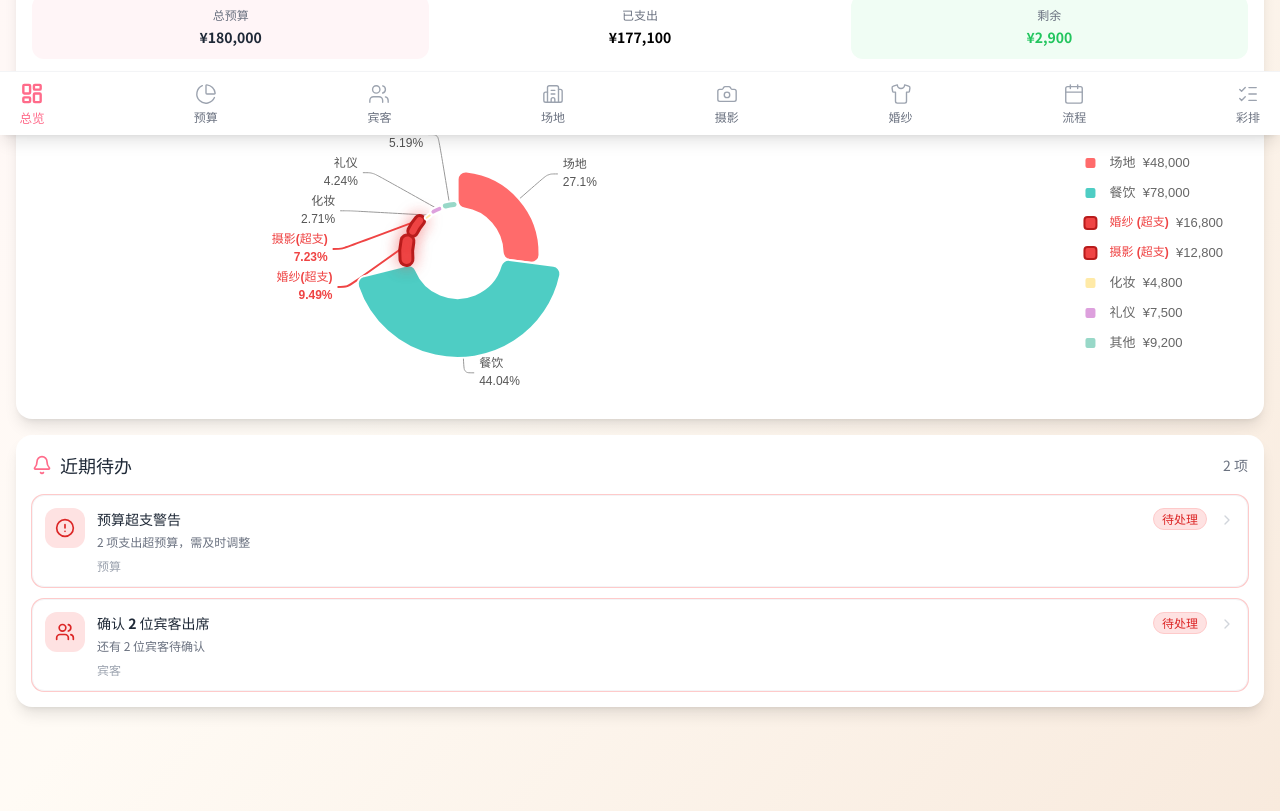
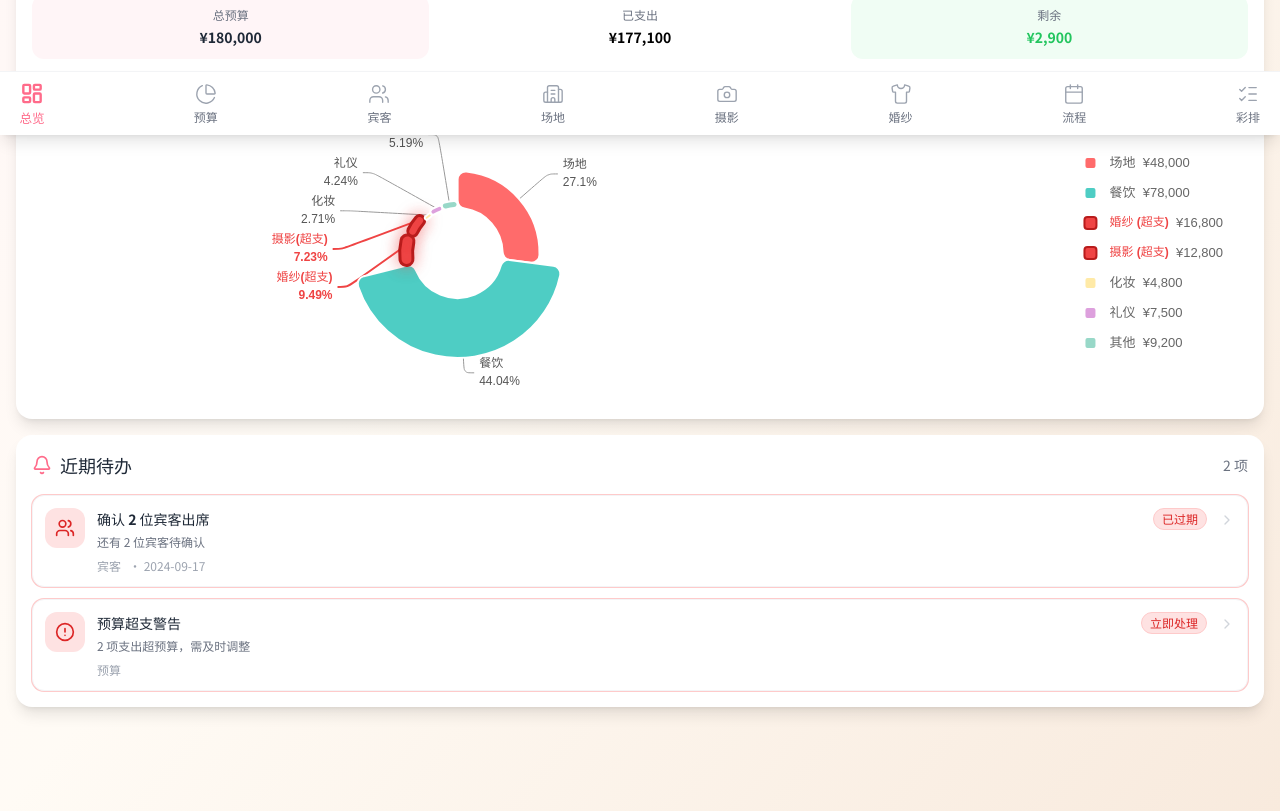
Before and after one commit to nineteen1026-pixel/lyt-9, a Vue app: page /overview in a window 1280 px wide. Shown: the part 665-1476 px from the top of the page. Built offline with nearby package versions, Linux system fonts and the light colour scheme.

Commit message:
.3981746827702544:a861fcbbfb90c9e8979d2c816eacf224_6a336bab61067e35c539d958.6a33d57000646dedd7aa8bec.6a33d56f463473e46ce41cfc:Trae CN.T(2026/6/18 19:24:32)

```diff
--- a/src/views/OverviewView.vue
+++ b/src/views/OverviewView.vue
@@ -118,10 +118,50 @@ const getPriorityByDays = (days: number | null): 'high' | 'medium' | 'low' => {
   return 'low'
 }
 
-const getDaysLeft = (date: string | null): number | null => {
-  if (!date) return null
-  return daysUntil(date)
-}
+const earliestShootDate = computed(() => {
+  const dates = photographyStore.items
+    .filter(p => p.shootDate)
+    .map(p => parseDate(p.shootDate).getTime())
+  if (dates.length === 0) return null
+  return formatDate(new Date(Math.min(...dates)))
+})
+
+const earliestFittingDate = computed(() => {
+  const dates = dressStore.dresses
+    .filter(d => d.fittingDate)
+    .map(d => parseDate(d.fittingDate).getTime())
+  if (dates.length === 0) return null
+  return formatDate(new Date(Math.min(...dates)))
+})
+
+const photographyContractDeadline = computed(() => {
+  if (!earliestShootDate.value) return null
+  return addDaysLocal(earliestShootDate.value, -30)
+})
+
+const dressContractDeadline = computed(() => {
+  if (!earliestFittingDate.value) return null
+  return addDaysLocal(earliestFittingDate.value, -15)
+})
+
+const venueBookDeadline = computed(() => {
+  if (!earliestShootDate.value) {
+    return addDaysLocal(scheduleStore.weddingDate, -60)
+  }
+  return addDaysLocal(earliestShootDate.value, -60)
+})
+
+const guestsConfirmDeadline = computed(() => {
+  return addDaysLocal(scheduleStore.weddingDate, -14)
+})
+
+const budgetPlanDeadline = computed(() => {
+  return addDaysLocal(scheduleStore.weddingDate, -30)
+})
+
+const schedulePlanDeadline = computed(() => {
+  return addDaysLocal(scheduleStore.weddingDate, -7)
+})
 
 const venuesProgress = computed(() => {
   const hasContracted = venuesStore.venues.some(v => v.contracted)
@@ -257,36 +297,53 @@ interface TodoItem {
   priority: 'high' | 'medium' | 'low'
   completed: boolean
   sortDate: number
+  labelType: 'date' | 'urgent' | 'pending'
+}
+
+const getDaysLabel = (item: TodoItem) => {
+  if (item.labelType === 'urgent') return '立即处理'
+  if (item.labelType === 'pending') return '待安排'
+  const days = item.daysLeft
+  if (days === null) return '待安排'
+  if (days < 0) return '已过期'
+  if (days === 0) return '今天'
+  if (days === 1) return '明天'
+  return `${days}天后`
 }
 
 const todoItems = computed<TodoItem[]>(() => {
   const items: TodoItem[] = []
   const today = getTodayLocal().getTime()
 
-  const createTodo = (options: Omit<TodoItem, 'sortDate'>): TodoItem => {
+  const createTodo = (options: Omit<TodoItem, 'sortDate' | 'labelType'> & { labelType?: TodoItem['labelType'] }): TodoItem => {
     let sortDate: number
+    const labelType = options.labelType ?? (options.date ? 'date' : 'pending')
     if (options.date) {
       sortDate = parseDate(options.date).getTime()
+    } else if (options.id === 'budget-over') {
+      sortDate = today - 86400000
     } else {
       sortDate = today + 365 * 24 * 60 * 60 * 1000
     }
-    return { ...options, sortDate }
+    return { ...options, labelType, sortDate }
   }
 
   if (budgetCompletionProgress.value < 100) {
     const missingCategories = expectedBudgetCategories.filter(cat =>
       !budgetStore.items.some(item => item.category === cat && item.budget > 0)
     )
+    const deadline = budgetPlanDeadline.value
+    const days = deadline ? daysUntil(deadline) : null
     items.push(createTodo({
       id: 'budget-plan',
       title: `完善预算规划`,
       description: `还有 ${missingCategories.length} 个类别未设置预算：${missingCategories.join('、')}`,
-      date: null,
-      daysLeft: null,
+      date: deadline,
+      daysLeft: days,
       module: '预算',
       modulePath: '/budget',
       icon: Wallet,
-      priority: 'high',
+      priority: getPriorityByDays(days),
       completed: false
     }))
   }
@@ -302,51 +359,58 @@ const todoItems = computed<TodoItem[]>(() => {
       modulePath: '/budget',
       icon: AlertCircle,
       priority: 'high',
-      completed: false
+      completed: false,
+      labelType: 'urgent'
     }))
   }
 
   if (guestsStore.pendingCount > 0) {
+    const deadline = guestsConfirmDeadline.value
+    const days = daysUntil(deadline)
     items.push(createTodo({
       id: 'guests-pending',
       title: `确认 ${guestsStore.pendingCount} 位宾客出席`,
       description: `还有 ${guestsStore.pendingCount} 位宾客待确认`,
-      date: null,
-      daysLeft: null,
+      date: deadline,
+      daysLeft: days,
       module: '宾客',
       modulePath: '/guests',
       icon: Users,
-      priority: 'high',
+      priority: getPriorityByDays(days),
       completed: false
     }))
   }
 
   if (venuesProgress.value < 100) {
+    const deadline = venueBookDeadline.value
+    const days = deadline ? daysUntil(deadline) : null
     items.push(createTodo({
       id: 'venues-contract',
       title: '预订婚礼场地',
       description: '请尽快确定并签订场地合同',
-      date: null,
-      daysLeft: null,
+      date: deadline,
+      daysLeft: days,
       module: '场地',
       modulePath: '/venues',
       icon: Building2,
-      priority: 'high',
+      priority: getPriorityByDays(days),
       completed: false
     }))
   }
 
   if (photographyProgress.value < 100) {
+    const deadline = photographyContractDeadline.value
+    const days = deadline ? daysUntil(deadline) : null
     items.push(createTodo({
       id: 'photography-contract',
       title: '确定摄影团队',
       description: '请选择并签订摄影团队合同',
-      date: null,
-      daysLeft: null,
+      date: deadline,
+      daysLeft: days,
       module: '摄影',
       modulePath: '/photography',
       icon: Camera,
-      priority: 'high',
+      priority: getPriorityByDays(days),
       completed: false
     }))
   }
@@ -356,16 +420,18 @@ const todoItems = computed<TodoItem[]>(() => {
     const missingTypes = requiredTypes.filter(type =>
       !dressStore.dresses.some(d => d.type === type && d.contracted)
     )
+    const deadline = dressContractDeadline.value
+    const days = deadline ? daysUntil(deadline) : null
     items.push(createTodo({
       id: 'dress-contract',
       title: `确认${missingTypes.join('、')}`,
       description: '请尽快确定并签订婚纱合同',
-      date: null,
-      daysLeft: null,
+      date: deadline,
+      daysLeft: days,
       module: '婚纱',
       modulePath: '/dress',
       icon: Shirt,
-      priority: 'high',
+      priority: getPriorityByDays(days),
       completed: false
     }))
   }
@@ -413,16 +479,18 @@ const todoItems = computed<TodoItem[]>(() => {
   if (scheduleProgress.value < 100) {
     const expectedItems = 7
     const missingCount = Math.max(0, expectedItems - scheduleStore.items.length)
+    const deadline = schedulePlanDeadline.value
+    const days = daysUntil(deadline)
     items.push(createTodo({
       id: 'schedule-plan',
       title: '完善婚礼流程',
       description: `建议安排 ${expectedItems} 个环节，当前已有 ${scheduleStore.items.length} 个`,
-      date: null,
-      daysLeft: null,
+      date: deadline,
+      daysLeft: days,
       module: '流程',
       modulePath: '/schedule',
       icon: Calendar,
-      priority: 'high',
+      priority: getPriorityByDays(days),
       completed: false
     }))
   }
@@ -472,14 +540,6 @@ const getPriorityColor = (priority: string) => {
     case 'low': return 'bg-green-100 text-green-600 border-green-200'
     default: return 'bg-gray-100 text-gray-600 border-gray-200'
   }
-}
-
-const getDaysLabel = (days: number | null) => {
-  if (days === null) return '待处理'
-  if (days < 0) return '已过期'
-  if (days === 0) return '今天'
-  if (days === 1) return '明天'
-  return `${days}天后`
 }
 
 const getProgressColor = (progress: number) => {
@@ -667,7 +727,7 @@ const navigateTo = (path: string) => {
                     class="text-xs font-medium px-2 py-0.5 rounded-full flex-shrink-0 border"
                     :class="getPriorityColor(item.priority)"
                   >
-                    {{ getDaysLabel(item.daysLeft) }}
+                    {{ getDaysLabel(item) }}
                   </span>
                 </div>
                 <p class="text-xs text-gray-500 mt-1 truncate">{{ item.description }}</p>
```
